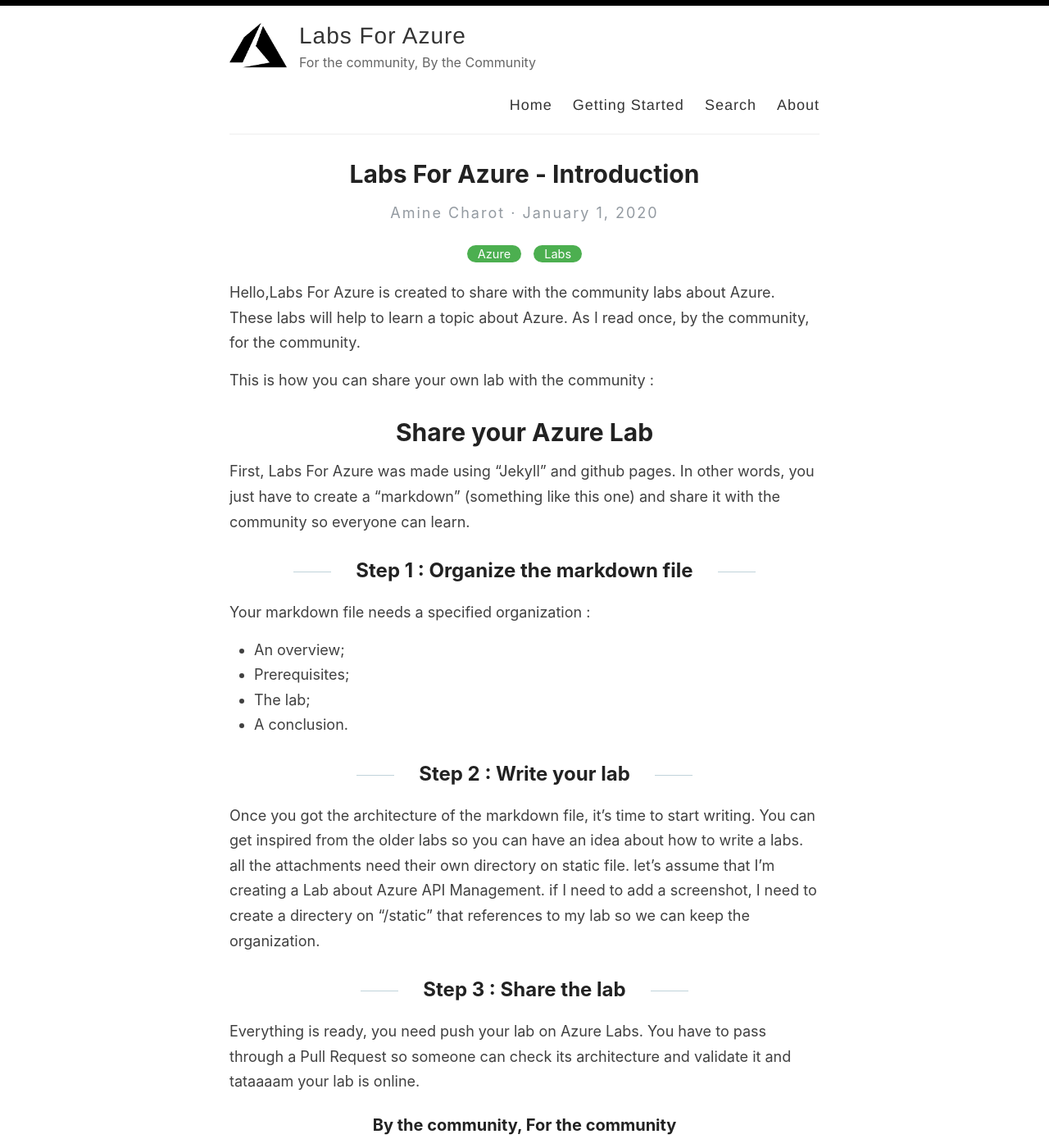
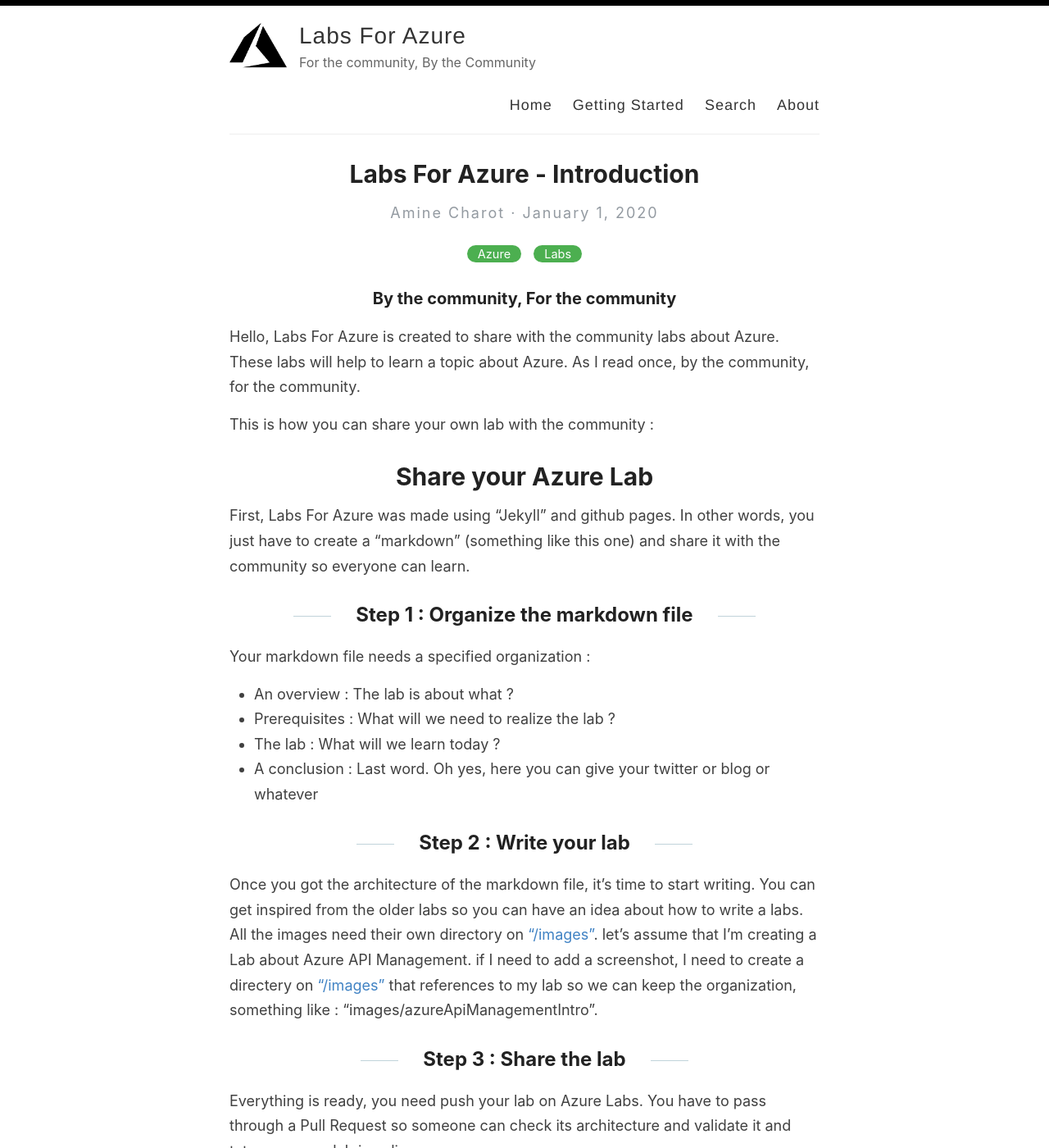
Before and after one commit to labsforazure/labs, a Jekyll site: the page built from _posts/2020-01-01-introducing-Azure-Labs.md, in a window 1280 px wide and 1400 px high. Shown: the whole window at 82% size. Built offline with Jekyll 4.4.1, drawn with Linux system fonts in a browser that asks for light colours.

Commit message:
improve post

```diff
--- a/_posts/2020-01-01-introducing-Azure-Labs.md
+++ b/_posts/2020-01-01-introducing-Azure-Labs.md
@@ -4,7 +4,9 @@ title: Labs For Azure - Introduction
 categories: [Azure, Labs]
 ---
 
-Hello,Labs For Azure is created to share with the community labs about Azure. These labs will help to learn a topic about Azure. As I read once, by the community, for the community.
+### By the community, For the community
+
+Hello, Labs For Azure is created to share with the community labs about Azure. These labs will help to learn a topic about Azure. As I read once, by the community, for the community.
 
 This is how you can share your own lab with the community :
 
@@ -13,14 +15,14 @@ First, Labs For Azure was made using "Jekyll" and github pages. In other words,
 
 ## Step 1 : Organize the markdown file
 Your markdown file needs a specified organization :
-* An overview;
-* Prerequisites;
-* The lab;
-* A conclusion.
+* An overview : The lab is about what ?
+* Prerequisites : What will we need to realize the lab ?
+* The lab : What will we learn today ?
+* A conclusion : Last word. Oh yes, here you can give your twitter or blog or whatever
 
 ## Step 2 : Write your lab
 Once you got the architecture of the markdown file, it's time to start writing. You can get inspired from the older labs so you can have an idea about how to write a labs.
-all the attachments need their own directory on static file. let's assume that I'm creating a Lab about Azure API Management. if I need to add a screenshot, I need to create a directery on "/static" that references to my lab so we can keep the organization.
+All the images need their own directory on ["/images"](https://github.com/labsforazure/labs/tree/master/images). let's assume that I'm creating a Lab about Azure API Management. if I need to add a screenshot, I need to create a directery on ["/images"](https://github.com/labsforazure/labs/tree/master/images) that references to my lab so we can keep the organization, something like : "images/azureApiManagementIntro".
 
 ## Step 3 : Share the lab
 Everything is ready, you need push your lab on Azure Labs. You have to pass through a Pull Request so someone can check its architecture and validate it and tataaaam your lab is online.
```
